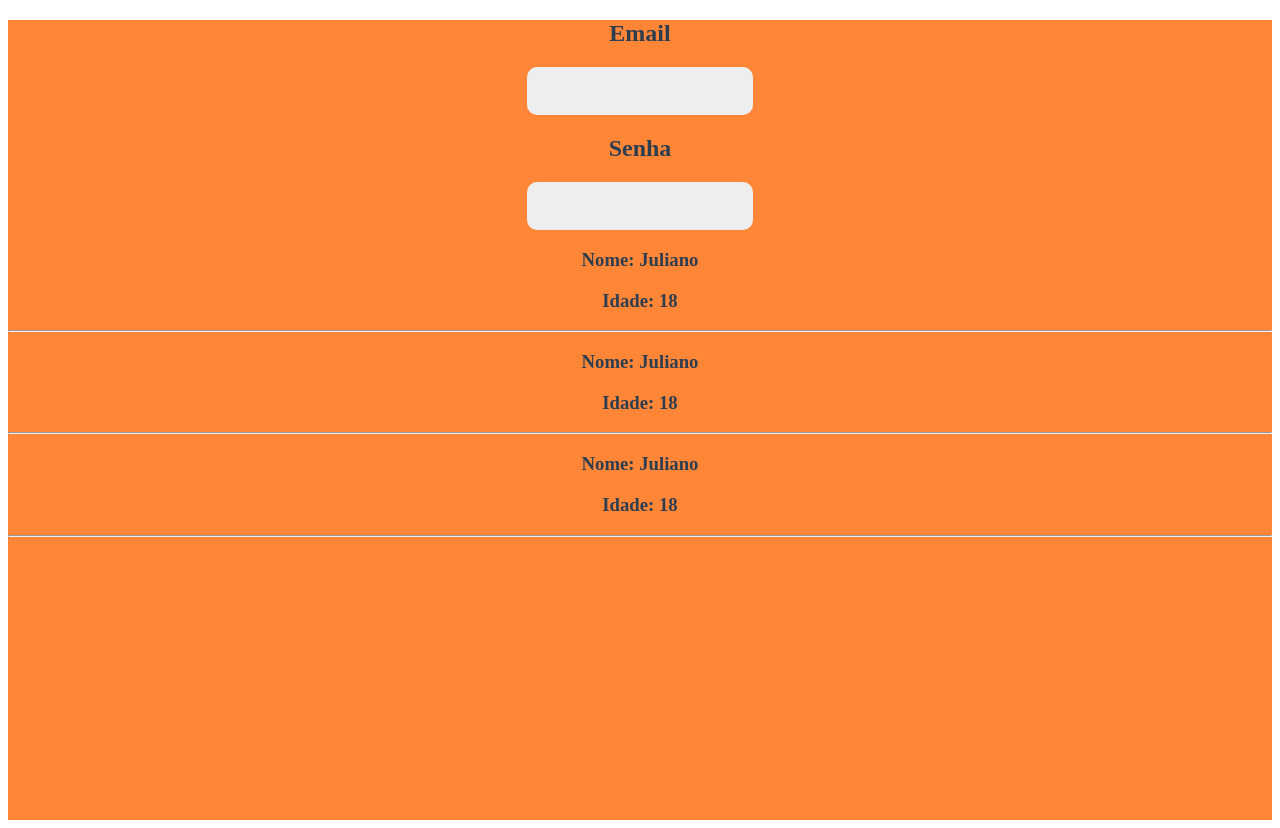
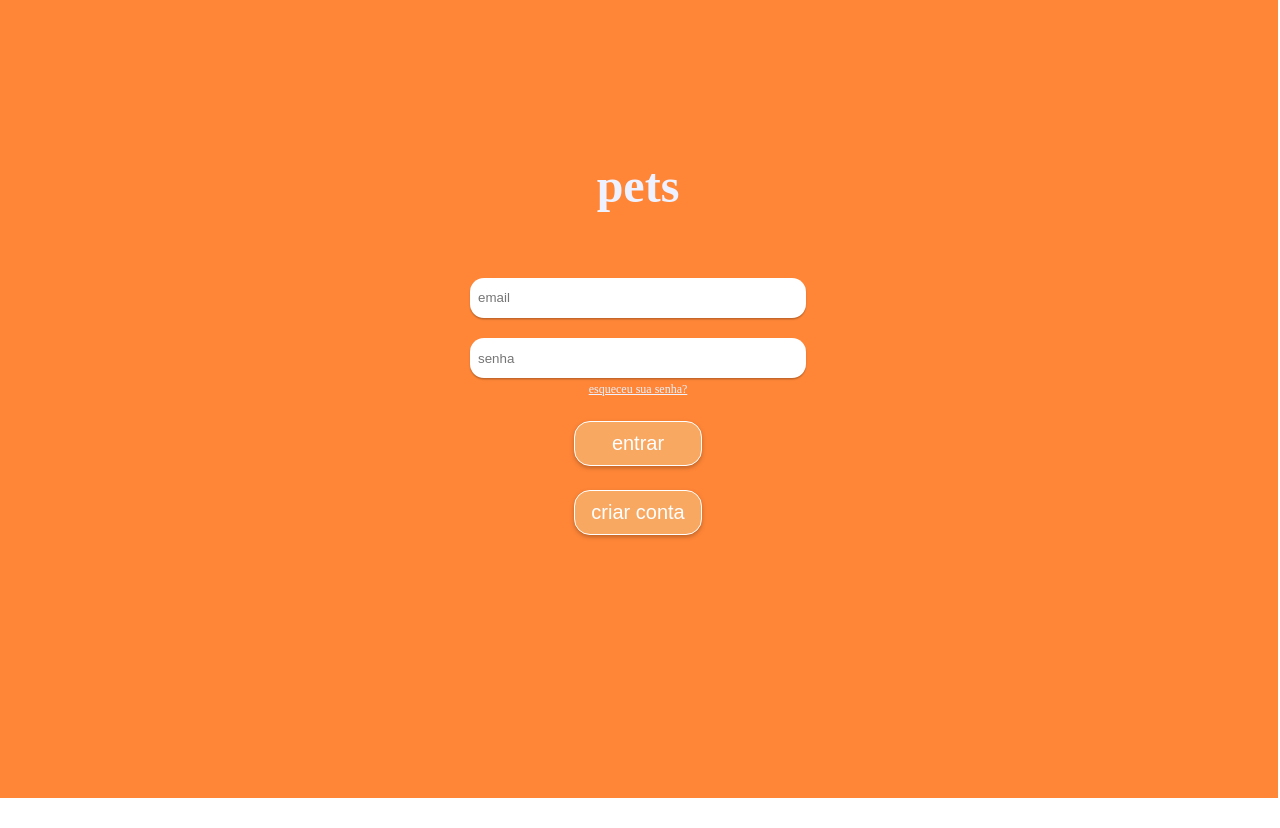
Before and after one commit to JulianoRSousa/PetsWeb, a Vue app: page / in a window 1280 px wide. After the commit the page ends 800 px from the top, so only its background shows below. Built offline with nearby package versions, Linux system fonts and the light colour scheme.

Commit message:
06/09 - end

```diff
--- a/package.json
+++ b/package.json
@@ -18,6 +18,7 @@
     "babel-eslint": "^10.1.0",
     "eslint": "^6.7.2",
     "eslint-plugin-vue": "^6.2.2",
+    "google-fonts-webpack-plugin": "^0.4.4",
     "vue-template-compiler": "^2.6.11"
   },
   "eslintConfig": {
--- a/src/App.vue
+++ b/src/App.vue
@@ -1,22 +1,25 @@
 <script>
-import Cliente from "./components/Cliente.vue";
-import InputPets from './components/InputPets.vue';
+// import Cliente from "./components/Cliente.vue";
+import InputPets from "./components/InputPets.vue";
+import SignButton from "./components/SignButton.vue";
+
 export default {
   name: "App",
   components: {
-    Cliente,
+    // Cliente,
     InputPets,
+    SignButton,
   },
   data() {
     return {
-      cliente:{
-        nome:"Juliano",
-        idade: "18"
+      cliente: {
+        nome: "Juliano",
+        idade: "18",
       },
-      user:{
-        email:"",
-        pass: ""
-      }
+      user: {
+        email: "",
+        pass: "",
+      },
     };
   },
 };
@@ -24,22 +27,38 @@ export default {
 
 <template>
   <div id="app">
-    <input-pets title="Email" v-model="user.email" />
-    <input-pets title="Senha" v-model="user.pass" />
-    <Cliente :cliente="cliente" />
-    <Cliente :cliente="cliente" />
-    <Cliente :cliente="cliente" />
+    <div id="teste">
+      <h1 id="title">pets</h1>
+      <input-pets placeholder="email" type="text" v-model="user.email" />
+      <input-pets placeholder="senha" type="password" v-model="user.pass" />
+      <a href="" id="passrec">esqueceu sua senha?</a>
+
+      <sign-button title="entrar" />
+      <sign-button title="criar conta" />
+    </div>
   </div>
 </template>
 
 <style>
 #app {
+  position: absolute;
   background-color: #ff8637;
-  min-height: 100vh;
-  width: 100%;
-  padding: 0;
-  margin: 0;
+  width: 100vw;
+  height: 100vh;
+  padding: -10px;
+  margin: -10px;
+  color: #eef1ff;
+}
+#title {
+  font-size: 3rem;
+  margin-bottom: 8vh;
+}
+#teste {
+  margin-top: 20vh;
   text-align: center;
-  color: #2c3e50;
+}
+#passrec {
+  font-size: 12px;
+  color: #eef1ff;
 }
 </style>
--- a/src/components/InputPets.vue
+++ b/src/components/InputPets.vue
@@ -1,49 +1,35 @@
 <template>
   <div>
-    <h2>{{title}}</h2>
-    <input id="InputPets" type="text" />
+    <h2>{{ title }}</h2>
+    <input id="InputPets" :type="type" :placeholder="placeholder" />
   </div>
 </template>
 
 <script>
 export default {
   props: {
-    title: String,
+    placeholder: String,
     email: String,
     pass: String,
-    secureText: Boolean,
+    type: String,
   },
   data() {
-    return {
-      nome: "a",
-      numero: "",
-      idade: 0,
-      descricao: "Olá, Brasil",
-    };
+    return {};
   },
 };
 </script>
 
 <style scoped>
-#Cliente {
-  background-color: #aaf;
-  height: auto;
-  width: auto;
-  padding: 2%;
-}
 #InputPets {
-  background-color: #eee;
+  background-color: #ffffff;
+  border-radius: 14px;
   color: #2c2c2c;
-  font-size: 20px;
-  font-family: Delius;
-  width: 10em;
-  height: fit-content;
-  border-radius: 10px;
+  font-size: 30;
   border-width: 0;
-  margin: 0px;
-  padding: 1%;
-}
-.h2 {
-  color: red;
+  margin: 0.5px;
+  padding: 0.5rem;
+  height: 1.5rem;
+  width: 20rem;
+  box-shadow: 0px 1.5px 1.56px rgba(0, 0, 0, 0.25);
 }
 </style>
--- /dev/null
+++ b/src/components/SignButton.vue
@@ -0,0 +1,30 @@
+<template>
+  <div>
+    <button id="SignButton">{{ title }}</button>
+  </div>
+</template>
+
+<script>
+export default {
+  props: {
+    title: String,
+  },
+  data() {
+    return {};
+  },
+};
+</script>
+
+<style scoped>
+#SignButton {
+  background-color: #f9a862;
+  filter: drop-shadow(0px 2px 2px rgba(0, 0, 0, 0.25));
+  border: 1px solid #ffffff;
+  border-radius: 16px;
+  height: 2.8rem;
+  width: 8rem;
+  margin-top: 3vh;
+  font-size: 20px;
+  color: #ffffff;
+}
+</style>
```
Also changed, not shown: 1 other file (tests, documents, lock files or other folders).
